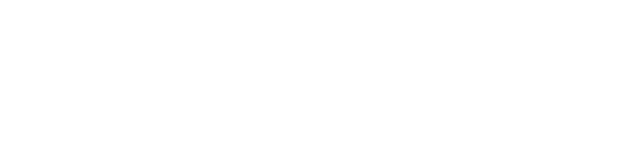
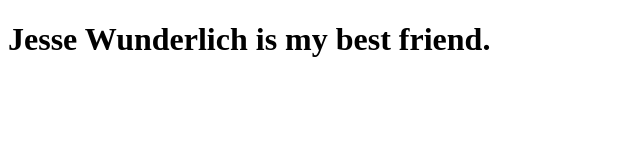
Before and after one commit to tylerhadler/tylerhadler.github.io, a plain HTML site: page index.html in a window 1280 px wide. Shown: the whole page, without its empty margins (0-640 px from the left). Drawn offline with Linux system fonts and the light colour scheme.

Commit message:
Update index.html

```diff
--- a/index.html
+++ b/index.html
@@ -6,6 +6,6 @@
     <title>Tyler Hadler</title>
 </head>
 <body>
-
+    <h1>Jesse Wunderlich is my best friend.</h1>
 </body>
 </html>
```
